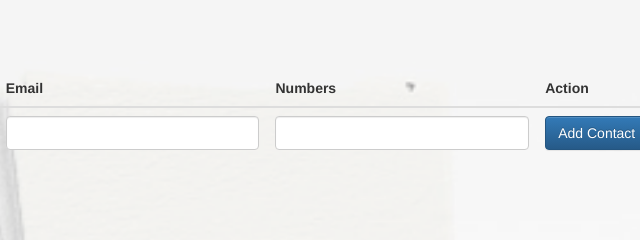
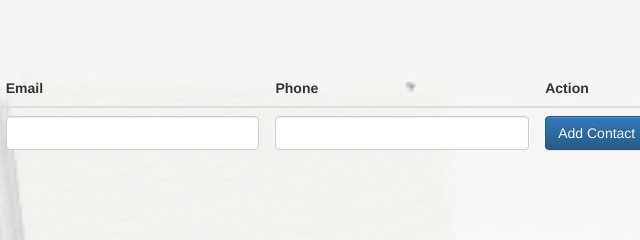
Before and after one commit to Red-French/MEAN-stack_ContactList, a website: page public/index.html in a window 1280 px wide. Shown: the top 240 px of the page, 342-982 px from the left. Drawn offline with nearby package versions, Linux system fonts and the light colour scheme; no server answers.

Commit message:
change name of one heading

```diff
--- a/public/index.html
+++ b/public/index.html
@@ -17,7 +17,7 @@
                     <tr>
                         <th>Name</th>
                         <th>Email</th>
-                        <th>Numbers</th>
+                        <th>Phone</th>
                         <th>Action</th>
                         <th>&nbsp</th>
                     </tr>
```
